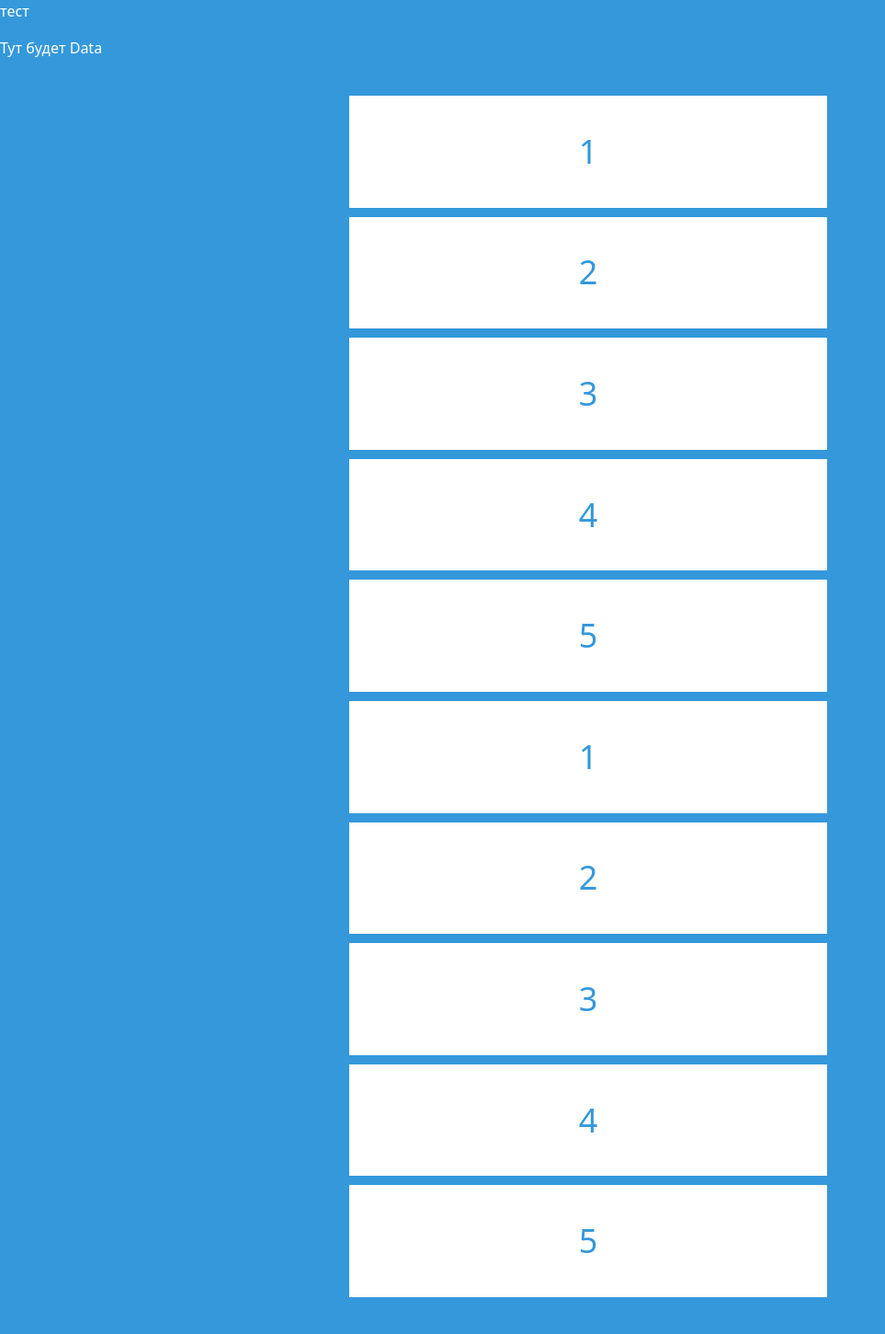
After one commit to Vladimir-Cool/DjangoCarousel, a Django app: page / in a window 1280 px wide. The commit adds this page. Shown: the whole page at 92% size, without its empty margins (0-963 px from the left). Run offline with Django 4.2, Linux system fonts and the light colour scheme; some libraries are stand-ins or nearby versions.

Commit message:
Добавил шаблон карусели, надо установить jQuery чтобы carousel.js заработал.

```diff
--- a/DjangoCarousel/DjangoCarousel/urls.py
+++ b/DjangoCarousel/DjangoCarousel/urls.py
@@ -3,5 +3,5 @@
 
 urlpatterns = [
     path('admin/', admin.site.urls),
-    path('home/', include("carousel.urls")),
+    path('', include("carousel.urls")),
 ]
--- /dev/null
+++ b/DjangoCarousel/carousel/static/carousel/css/carousel.css
@@ -0,0 +1,21 @@
+body {
+  background: #3498db;
+  color: #fff;
+}
+.content {
+  margin: auto;
+  padding: 30px;
+  width: 100%;
+  max-width: 600px;
+  box-sizing: border-box;
+}
+h3 {
+  background: #fff;
+  color: #3498db;
+  font-size: 36px;
+  line-height: 100px;
+  margin: 10px;
+  padding: 2%;
+  position: relative;
+  text-align: center;
+}
--- /dev/null
+++ b/DjangoCarousel/carousel/static/carousel/js/carousel.js
@@ -0,0 +1,19 @@
+
+$(".slider-for").slick({
+  slidesToShow: 1,
+  slidesToScroll: 1,
+  speed: 500,
+  arrows: false,
+  fade: true,
+  asNavFor: ".slider-nav"
+});
+$(".slider-nav").slick({
+  slidesToShow: 3,
+  slidesToScroll: 1,
+  speed: 500,
+  asNavFor: ".slider-for",
+  dots: true,
+  centerMode: true,
+  focusOnSelect: true,
+  slide: "div"
+});
--- /dev/null
+++ b/DjangoCarousel/carousel/templates/carousel/carousel.html
@@ -0,0 +1,42 @@
+{% extends 'carousel/home.html' %}
+
+    {% block carousel %}
+
+<div class="content">
+  <div class="slider slider-for">
+    <div>
+      <h3>1</h3>
+    </div>
+    <div>
+      <h3>2</h3>
+    </div>
+    <div>
+      <h3>3</h3>
+    </div>
+    <div>
+      <h3>4</h3>
+    </div>
+    <div>
+      <h3>5</h3>
+    </div>
+  </div>
+  <div class="slider slider-nav">
+    <div>
+      <h3>1</h3>
+    </div>
+    <div>
+      <h3>2</h3>
+    </div>
+    <div>
+      <h3>3</h3>
+    </div>
+    <div>
+      <h3>4</h3>
+    </div>
+    <div>
+      <h3>5</h3>
+    </div>
+  </div>
+</div>
+
+    {% endblock %}
--- a/DjangoCarousel/carousel/templates/carousel/home.html
+++ b/DjangoCarousel/carousel/templates/carousel/home.html
@@ -2,4 +2,7 @@
 
 {% block content %}
 
+    {% block carousel %}
+    {% endblock %}
+
 {% endblock %}
--- a/DjangoCarousel/carousel/templates/carousel/index.html
+++ b/DjangoCarousel/carousel/templates/carousel/index.html
@@ -5,7 +5,10 @@
     <meta charset="UTF-8">
     <title>Title</title>
     <link rel="stylesheet" href="{% static 'carousel/css/bootstrap.min.css' %}">
+    <link rel="stylesheet" href="{% static 'carousel/css/carousel.css' %}">
     <link rel="stylesheet" href="{% static 'carousel/js/bootstrap.bundle.min.js' %}">
+    <link rel="stylesheet" href="{% static 'carousel/js/carousel.js' %}">
+
 </head>
 
 
--- a/DjangoCarousel/carousel/views.py
+++ b/DjangoCarousel/carousel/views.py
@@ -5,4 +5,4 @@
     """ Функция венрен домашнюю страницу с 'каруселью' картинок"""
     # Забрать контекст из модели
     context = {"data": "Тут будет Data"}
-    return render(request, "carousel/home.html", context=context)
+    return render(request, "carousel/carousel.html", context=context)
```
